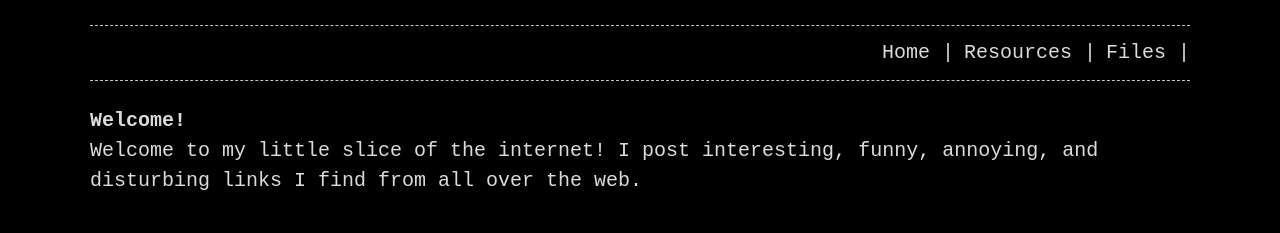
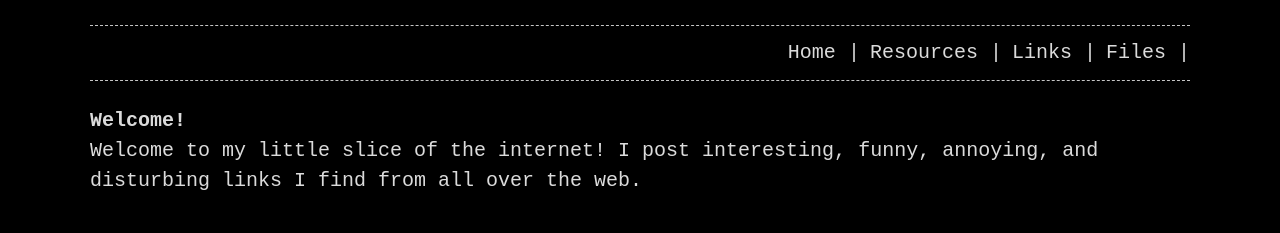
Before and after one commit to 0x7C2f/0x7C2f.github.io.old, a Jekyll site: the page built from index.md, in a window 1280 px wide. Shown: the top 233 px of the page. Built offline with Jekyll 4.4.1, drawn with Linux system fonts in a browser that asks for light colours.

Commit message:
update _config.yml

```diff
--- a/_config.yml
+++ b/_config.yml
@@ -9,6 +9,7 @@ plugins:
 header_pages:
   - index.md
   - pages/resources.md
+  - pages/links.md
   - pages/files.md
 
 include:
```
